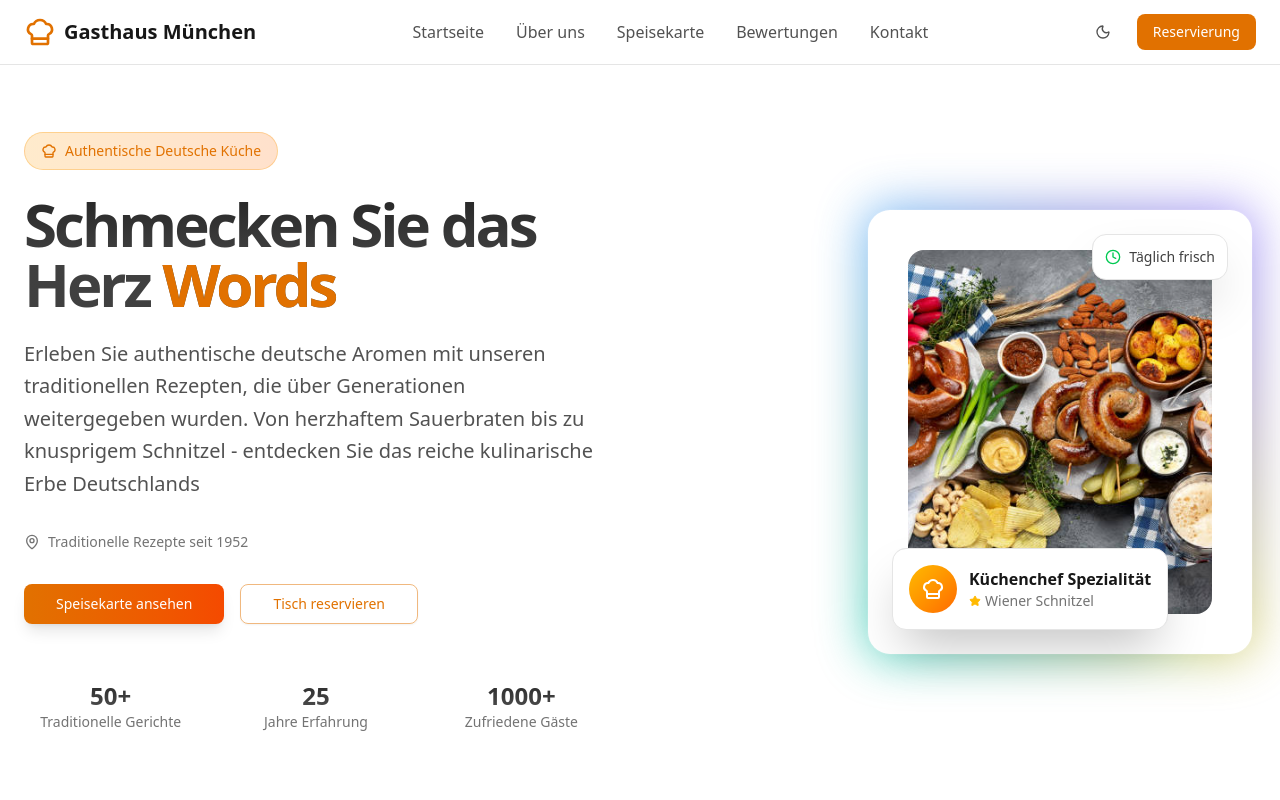
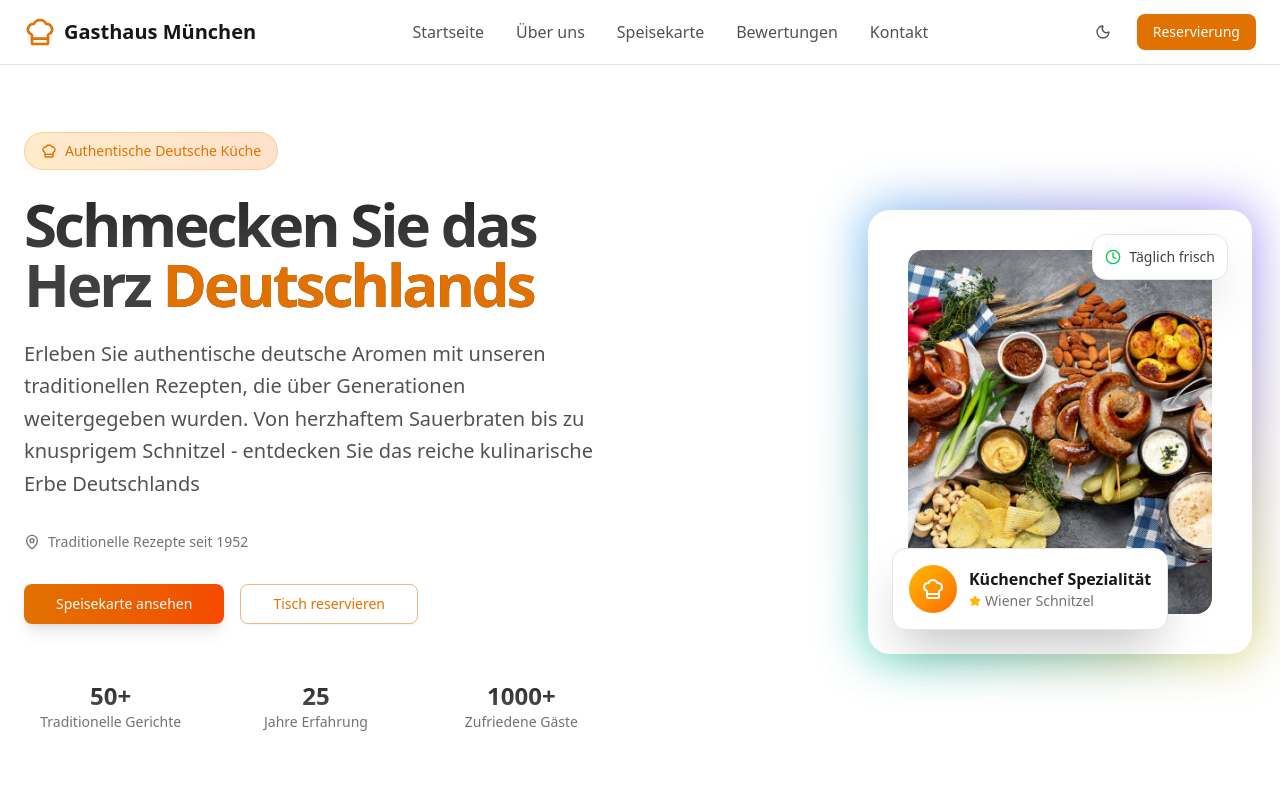
Before and after one commit to Quadraplex214/german-website-for-translation, a Next.js app: page / in a window 1280 px wide. Shown: the top 800 px of the page. Built offline with nearby package versions, Linux system fonts and the light colour scheme.

Commit message:
Fix words -> Deutschlands

```diff
--- a/src/components/german-food-hero.tsx
+++ b/src/components/german-food-hero.tsx
@@ -128,7 +128,7 @@ export default function GermanHeroFood() {
                 >
                   Schmecken Sie das Herz{" "}
                   <span className="text-amber-600 dark:text-amber-400">
-                    Words
+                    Deutschlands
                   </span>
                 </motion.h1>
 
@@ -546,9 +546,7 @@ export default function GermanHeroFood() {
 
             {/* Contact Info */}
             <div className="space-y-4">
-              <h4 className="text-lg font-semibold text-amber-400">
-                Kontakt
-              </h4>
+              <h4 className="text-lg font-semibold text-amber-400">Kontakt</h4>
               <div className="space-y-3">
                 <div className="flex items-start gap-3">
                   <MapPin className="h-5 w-5 text-amber-400 mt-0.5" />
```
